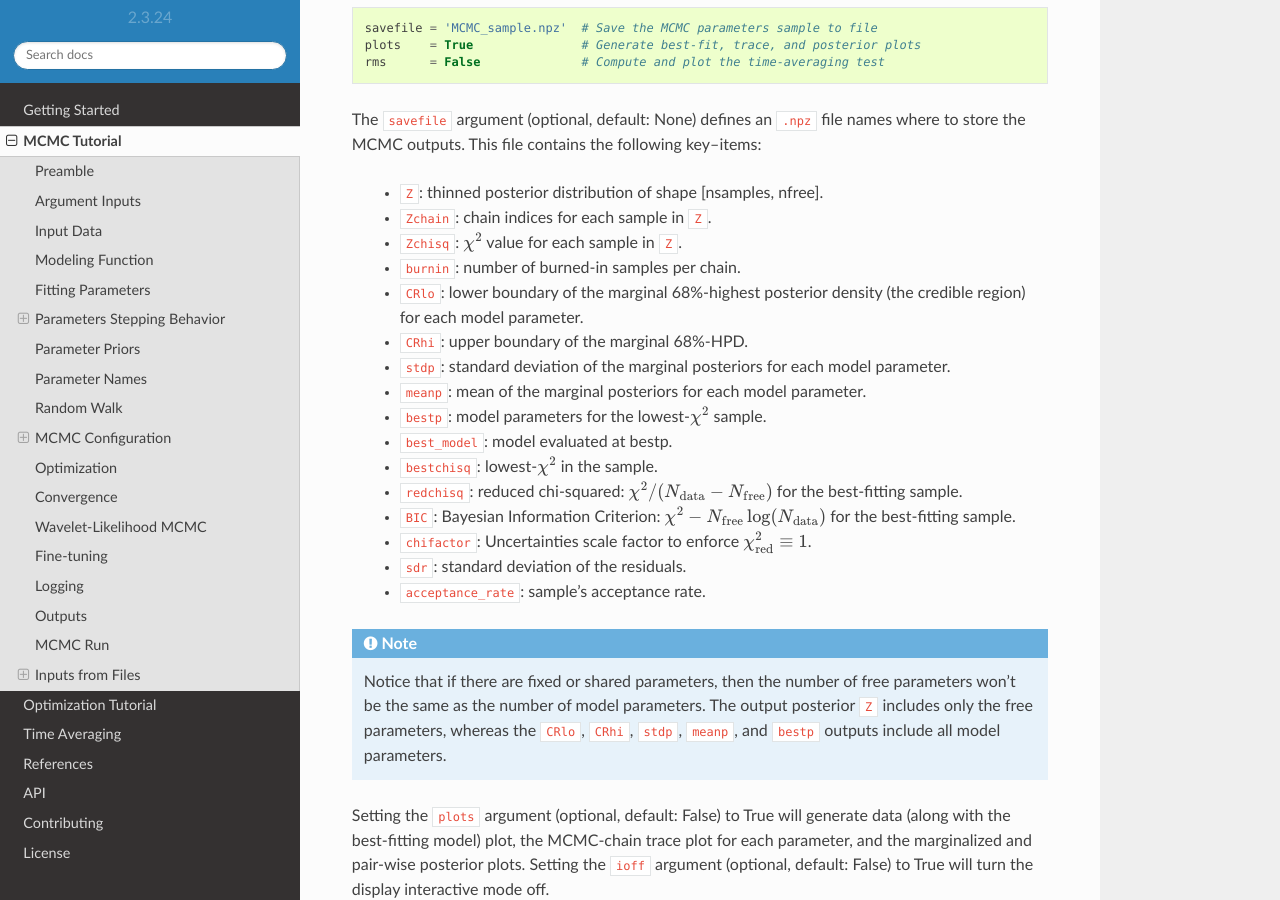
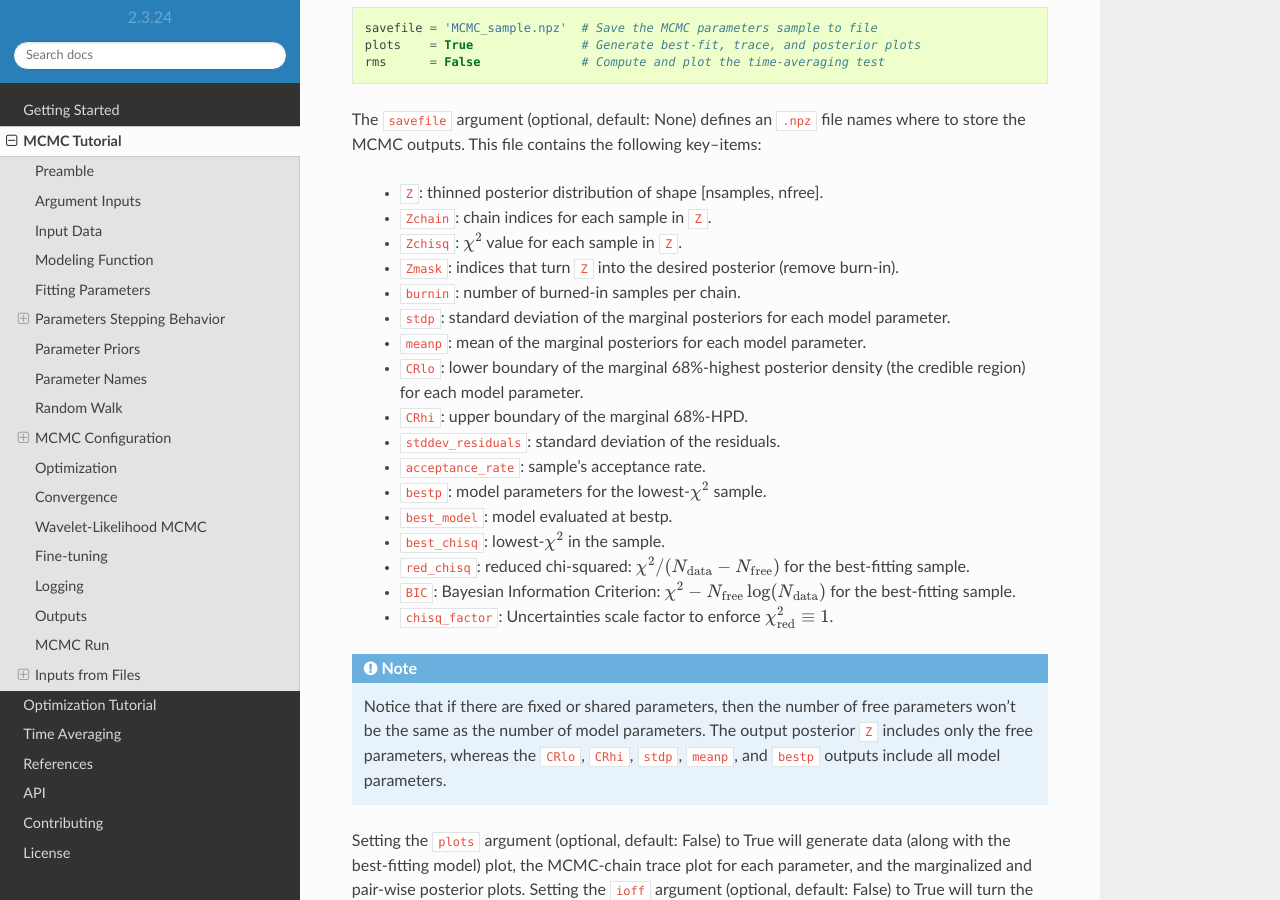
Before and after one commit to pcubillos/mc3, a Sphinx documentation site: the page built from docs/mcmc_tutorial.rst, in a window 1280 px wide and 900 px high, scrolled down 9548 px. Built offline with Sphinx 7.4.7 and the Read the Docs theme 2.0.0, drawn with Linux system fonts in a browser that asks for light colours.

Commit message:
Redefined some MCMC output names: bestmodel to best_model, bestchisq to best_chisq, redchisq to red_chisq, and chifactor to chisq_factor.

```diff
--- a/docs/mcmc_tutorial.rst
+++ b/docs/mcmc_tutorial.rst
@@ -495,25 +495,26 @@ contains the following key--items:
  - ``Z``: thinned posterior distribution of shape [nsamples, nfree].
  - ``Zchain``: chain indices for each sample in ``Z``.
  - ``Zchisq``: :math:`\chi^2` value for each sample in ``Z``.
+ - ``Zmask``: indices that turn ``Z`` into the desired posterior (remove burn-in).
  - ``burnin``: number of burned-in samples per chain.
- - ``CRlo``: lower boundary of the marginal 68%-highest posterior
-   density (the credible region) for each model parameter.
- - ``CRhi``: upper boundary of the marginal 68%-HPD.
  - ``stdp``: standard deviation of the marginal posteriors for
    each model parameter.
  - ``meanp``: mean of the marginal posteriors for each model
    parameter.
+ - ``CRlo``: lower boundary of the marginal 68%-highest posterior
+   density (the credible region) for each model parameter.
+ - ``CRhi``: upper boundary of the marginal 68%-HPD.
+ - ``stddev_residuals``: standard deviation of the residuals.
+ - ``acceptance_rate``: sample's acceptance rate.
  - ``bestp``: model parameters for the lowest-:math:`\chi^2` sample.
  - ``best_model``: model evaluated at bestp.
- - ``bestchisq``: lowest-:math:`\chi^2` in the sample.
- - ``redchisq``: reduced chi-squared: :math:`\chi^2/(N_{\rm
+ - ``best_chisq``: lowest-:math:`\chi^2` in the sample.
+ - ``red_chisq``: reduced chi-squared: :math:`\chi^2/(N_{\rm
    data}-N_{\rm free})` for the best-fitting sample.
  - ``BIC``: Bayesian Information Criterion: :math:`\chi^2 -N_{\rm
    free} \log(N_{\rm data})` for the best-fitting sample.
- - ``chifactor``: Uncertainties scale factor to enforce
+ - ``chisq_factor``: Uncertainties scale factor to enforce
    :math:`\chi^2_{\rm red} \equiv 1`.
- - ``sdr``: standard deviation of the residuals.
- - ``acceptance_rate``: sample's acceptance rate.
 
 .. Note:: Notice that if there are fixed or shared parameters, then
           the number of free parameters won't be the same as the
```
Also changed, not shown: 1 other file.
